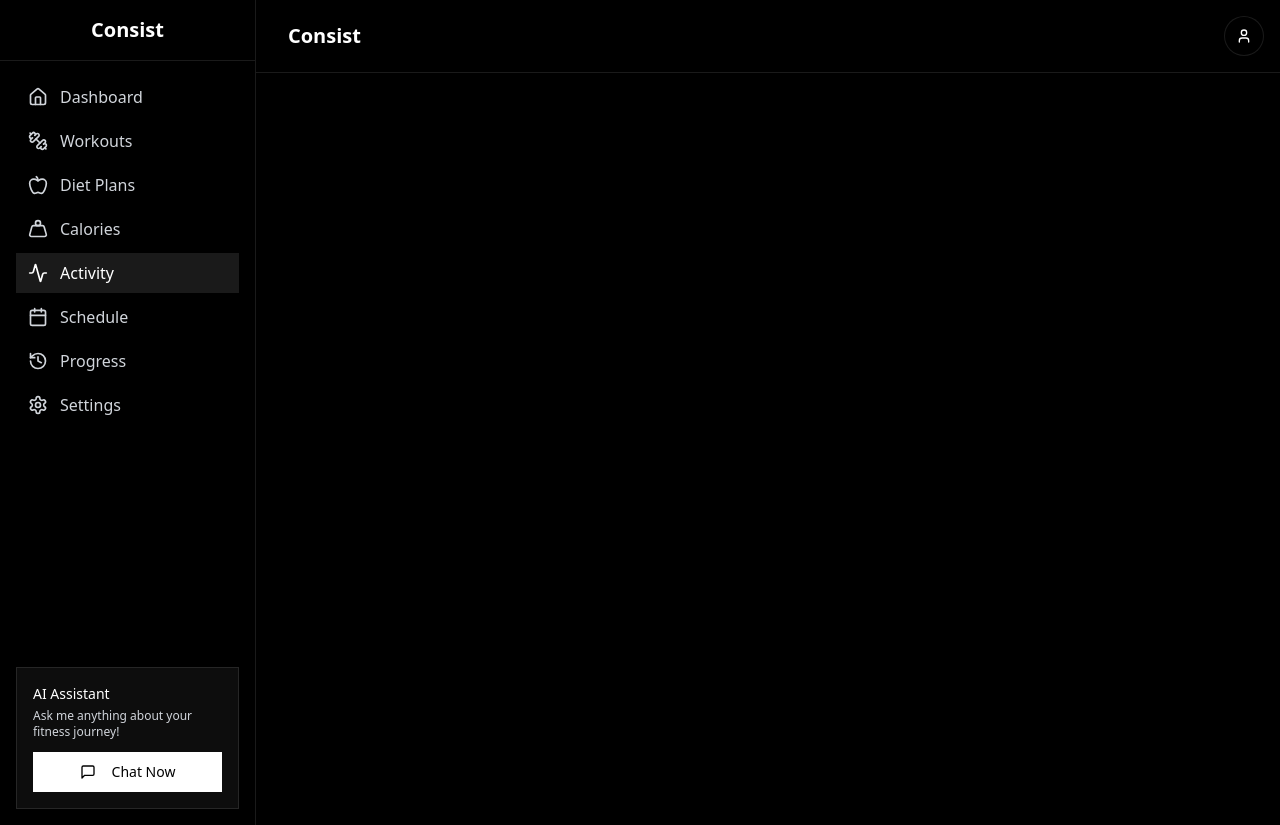
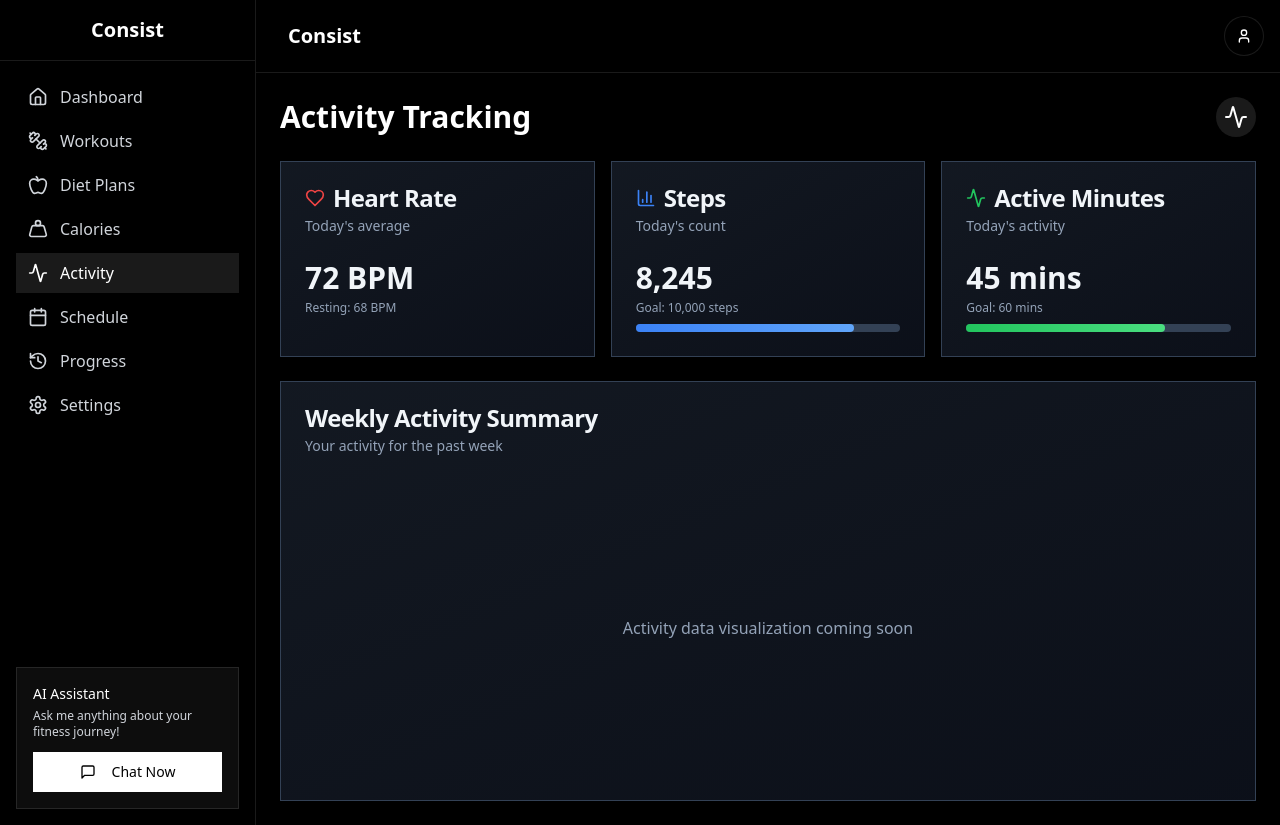
Before and after one commit to tarun8668/fit-pal-gemini-ai, a React (Vite) app: page /activity in a window 1280 px wide. Built offline with nearby package versions, Linux system fonts and the light colour scheme.

Commit message:
Fix: Blank pages after navigation
The pages were blank after navigation, likely due to animation or transition issues. This commit addresses the problem.

```diff
--- a/src/components/layout/AppLayout.tsx
+++ b/src/components/layout/AppLayout.tsx
@@ -16,7 +16,7 @@ export const AppLayout: React.FC<AppLayoutProps> = ({ children }) => {
 
       <div className="flex-1 flex flex-col">
         <Header toggleSidebar={() => setSidebarOpen(!sidebarOpen)} />
-        <main className="flex-1 p-4 md:p-6 animate-fade-in">
+        <main className="flex-1 p-4 md:p-6">
           {children}
         </main>
       </div>
--- a/src/components/layout/Sidebar.tsx
+++ b/src/components/layout/Sidebar.tsx
@@ -129,7 +129,6 @@ const NavItem: React.FC<NavItemProps> = ({ href, icon: Icon, label, isActive })
           ? "bg-white/10 text-white font-medium"
           : "text-gray-300 hover:bg-white/5 hover:text-white"
       )}
-      end
     >
       <Icon className="h-5 w-5" />
       <span>{label}</span>
--- a/src/index.css
+++ b/src/index.css
@@ -51,21 +51,4 @@
   .bg-gradient-primary {
     @apply bg-gradient-to-r from-white to-gray-300;
   }
-
-  /* Animation classes */
-  .animate-fade-in {
-    opacity: 0;
-    animation: fadeIn 0.5s ease-out forwards;
-  }
-
-  @keyframes fadeIn {
-    from {
-      opacity: 0;
-      transform: translateY(10px);
-    }
-    to {
-      opacity: 1;
-      transform: translateY(0);
-    }
-  }
 }
```
